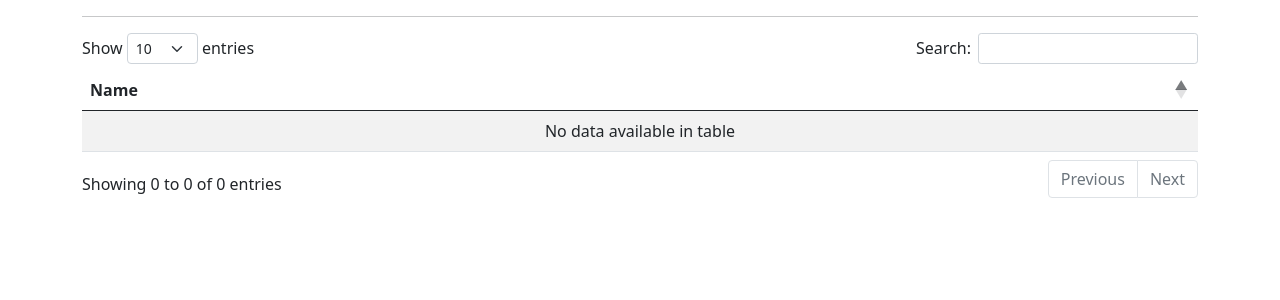
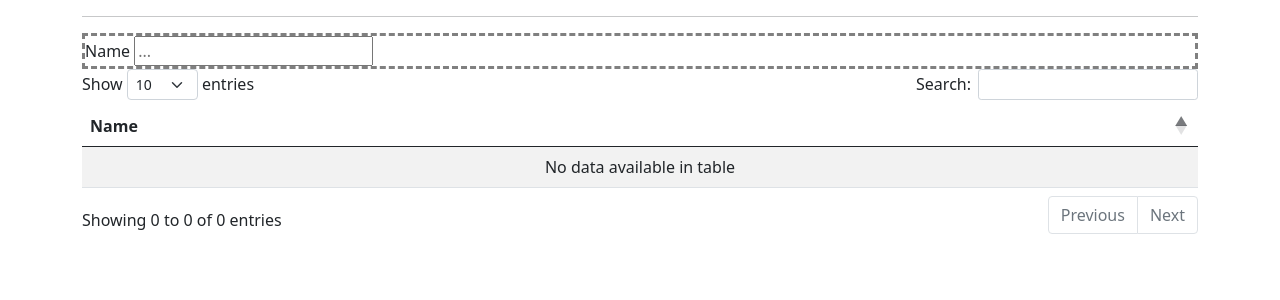
Before and after one commit to naielv/AxelMatrix, a Flask app: template templates/humans.html in a window 1280 px wide. Shown: the part 62-362 px from the top of the page. Run offline with Flask 3, Linux system fonts and the light colour scheme; the template is opened without the code that fills it, so the values that code supplies are empty; some libraries are stand-ins or nearby versions.

Commit message:
update: added form

```diff
--- a/templates/base.html
+++ b/templates/base.html
@@ -28,7 +28,9 @@
         nav a.blue  {background-color: #008CBA;} /* Blue */
         nav a.red {background-color: #f44336;} /* Red */
         nav a.gray {background-color: #e7e7e7; color: black;} /* Gray */
-        nav a.black {background-color: #555555;} /* Black */</style>
+        nav a.black {background-color: #555555;} /* Black */
+        form {border: 3px dashed gray}
+        </style>
   </head>
   <body>
     <div class="container">
--- a/templates/humans.html
+++ b/templates/humans.html
@@ -1,6 +1,10 @@
 {% extends "base.html" %}
 
 {% block content %}
+<form action="/humans" method="post">
+  <label for="name">Name</label>
+  <input type="text" name="name" id="name" placeholder="...">
+</form>
   <table id="data" class="table table-striped">
     <thead>
       <tr>
```
